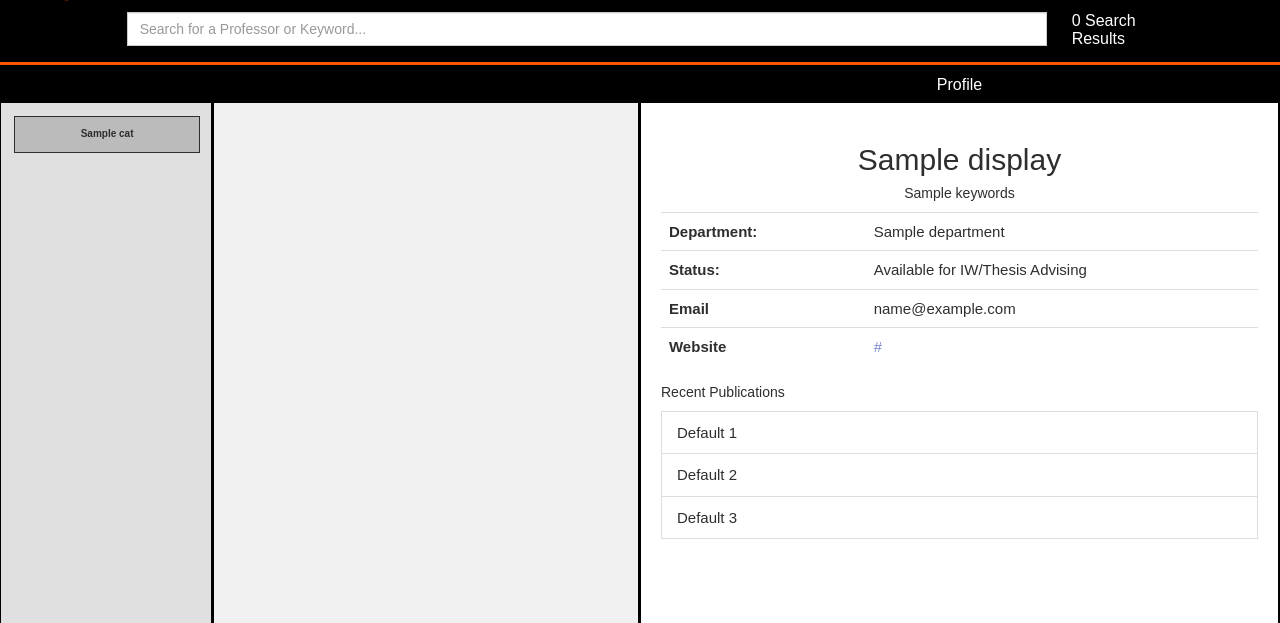
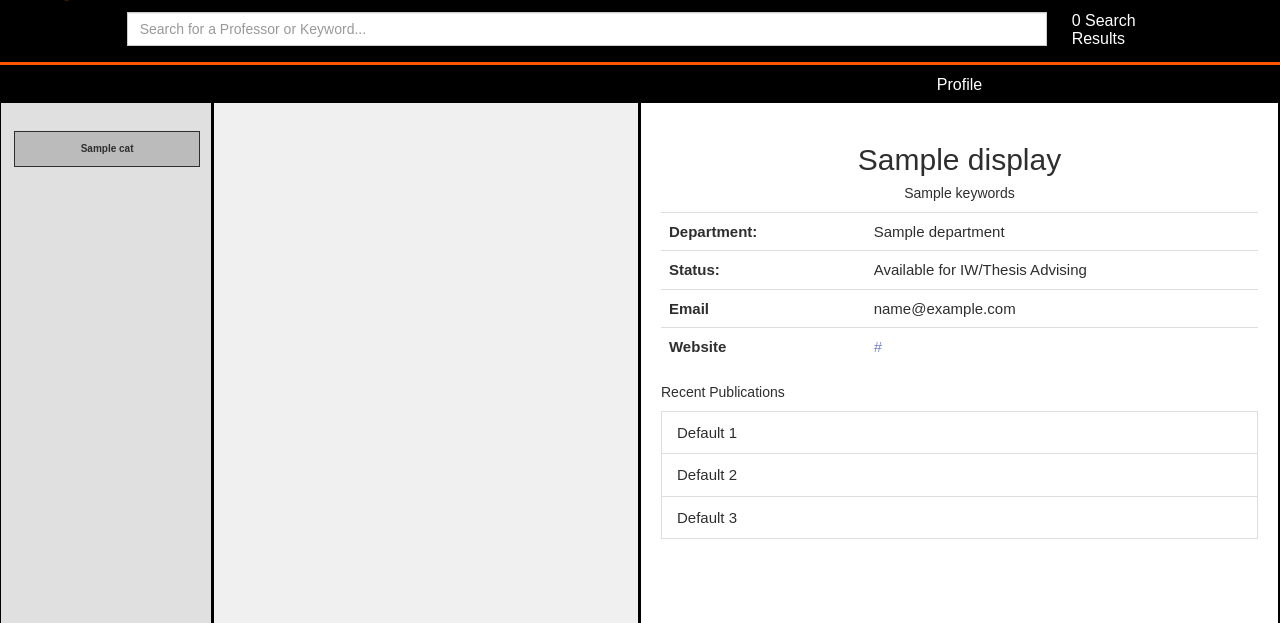
Before and after one commit to alexzhang13/TigerResearch, a Flask app: template app/templates/index.html in a window 1280 px wide. Shown: the part 62-685 px from the top of the page. Run offline with Flask 2, Linux system fonts and the light colour scheme; the template is opened without the code that fills it: most values are stand-ins (such as "Sample title", 1, 10 or a date in 2020); data that the repository does not hold is empty; style sheets or scripts are compiled from the project's sources; some libraries are stand-ins or nearby versions; some web fonts are replaced.

Commit message:
updated filters and UI

```diff
--- a/app/main/routes.py
+++ b/app/main/routes.py
@@ -110,8 +110,12 @@ def map():
 @bp.route("/livesearch", methods=["GET", "POST"])
 def live_search():
     searchbox = request.form.get("text")
+    queryString = request.form.get("qstring")
+
     query = models.Professor.query
     query = query.filter(or_(*utils.get_filters(searchbox)))
+    if queryString != "":
+        query = query.filter(or_(*utils.get_departments(queryString)))
     res = query.all()
 
     return jsonify(json_list=[i.serialize for i in res])
--- a/app/models/utils.py
+++ b/app/models/utils.py
@@ -10,7 +10,19 @@ def get_filters (text):
     for word in search_words:
         filters_list.append(models.Professor.name.ilike("%" + word + "%"))
         filters_list.append(models.Professor.keywords.ilike("%" + word + "%"))
-        filters_list.append(models.Professor.department.ilike("%" + word + "%"))
+
+    return filters_list
+
+def get_departments (text):
+    '''
+    Function for getting exact SQLAlchemy filters for departments
+    '''
+    if text == "": return None
+
+    search_words = shlex.split(text)
+    filters_list = []
+    for word in search_words:
+        filters_list.append(models.Professor.department.like(word))
 
     return filters_list
 
--- a/app/static/assets/css/filterbuttons.css
+++ b/app/static/assets/css/filterbuttons.css
@@ -233,6 +233,13 @@ a:focus {
   -moz-osx-font-smoothing: grayscale;
 }
 
+.button input {
+  opacity: 0;
+  cursor: pointer;
+  height: 0;
+  width: 0;
+}
+
 .button:focus {
   outline: none;
 }
@@ -315,6 +322,79 @@ a:focus {
 }
 
 /* Individual button styles */
+/* Filter buttons */
+.f-button {
+  border-color: #000000;
+  display: inline-block;
+  min-width: 14.55vw;
+  max-width: 14.55vw;
+  font-size: 1em;
+  margin: 0.3em;
+  padding: 1em 2em;
+  border: 1px solid;
+  background: #bbbbbb;
+  color: inherit;
+  vertical-align: middle;
+  horizontal-align: middle;
+  position: relative;
+  z-index: 1;
+  -webkit-backface-visibility: hidden;
+  -moz-osx-font-smoothing: grayscale;
+}
+
+.f-button input {
+  opacity: 0;
+  cursor: pointer;
+  height: 0;
+  width: 0;
+}
+
+.f-button:focus {
+  outline: none;
+}
+
+.f-button:hover {
+  border-color: #ff5400;
+  overflow: auto;
+  background-color: #ffb5903f;
+}
+
+.f-button label {
+  float: left;
+  width: 100%;
+  min-height: 100%;
+  height: auto !important;
+  height: 100%;
+  font-weight: normal;
+}
+
+.f-button label span {
+  text-align: center;
+  padding: 3px 0x;
+  display: block;
+}
+
+label {
+  display: inline-block;
+  max-width: 100%;
+  font-weight: normal;
+  text-align: center;
+  height: 45px !important;
+  vertical-align: middle;
+}
+
+.check {
+  opacity: 0;
+  cursor: pointer;
+  height: 0;
+  width: 0;
+}
+
+.check:checked ~ .f-button {
+  background-color: #8bcf76;
+  border-color: #2d7917;
+}
+
 /* Winona */
 .button--winona {
   overflow: hidden;
@@ -326,6 +406,10 @@ a:focus {
   transition-timing-function: cubic-bezier(0.2, 1, 0.3, 1);
 }
 
+.button--winona input:checked ~ .filter_btn {
+  background-color: #76ff769c;
+}
+
 .button--winona::after {
   font-size: 1em;
   content: attr(data-text);
@@ -342,6 +426,7 @@ a:focus {
 
 .button--winona > span {
   font-size: 1em;
+  text-align: center;
   display: block;
 }
 
--- a/app/static/assets/css/filterbuttons.scss
+++ b/app/static/assets/css/filterbuttons.scss
@@ -209,6 +209,13 @@ a:focus {
 	-moz-osx-font-smoothing: grayscale;
 }
 
+.button input {
+	opacity: 0;
+	cursor: pointer;
+	height: 0;
+	width: 0;
+}
+
 .button:focus {
 	outline: none;
 }
@@ -278,6 +285,80 @@ a:focus {
 }
 
 /* Individual button styles */
+
+/* Filter buttons */
+.f-button {
+	border-color: #000000;
+	display: inline-block;
+	min-width: 14.55vw;
+	max-width: 14.55vw;
+    font-size: 1em;
+	margin: .3em;
+	padding: 1em 2em;
+	border: 1px solid;
+	background: #bbbbbb;
+	color: inherit;
+	vertical-align: middle;
+    horizontal-align: middle;
+	position: relative;
+	z-index: 1;
+	-webkit-backface-visibility: hidden;
+	-moz-osx-font-smoothing: grayscale;
+}
+
+.f-button input {
+	opacity: 0;
+	cursor: pointer;
+	height: 0;
+	width: 0;
+}
+
+.f-button:focus {
+	outline: none;
+}
+
+.f-button:hover {
+	border-color: #ff5400;
+	overflow: auto;
+	background-color: #ffb5903f;
+}
+
+.f-button label {
+	float: left;
+	width: 100%;
+	min-height: 100%;
+	height: auto !important;
+	height: 100%;
+	font-weight: normal;
+}
+
+.f-button label span {
+	text-align: center;
+	padding: 3px 0x;
+	display: block;
+}
+
+label {
+	display: inline-block;
+	max-width: 100%;
+	font-weight: normal;
+	text-align: center;
+	height: 45px !important;
+	vertical-align: middle;
+}
+
+.check {
+	opacity: 0;
+	cursor: pointer;
+	height: 0;
+	width: 0;
+}
+
+.check:checked ~ .f-button {
+	background-color: rgb(139, 207, 118);
+	border-color:rgb(45, 121, 23);
+}
+
 
 /* Winona */
 .button--winona {
@@ -289,6 +370,11 @@ a:focus {
 	-webkit-transition-timing-function: cubic-bezier(0.2, 1, 0.3, 1);
 	transition-timing-function: cubic-bezier(0.2, 1, 0.3, 1);
 }
+
+.button--winona input:checked ~ .filter_btn {
+	background-color: #76ff769c;
+}
+
 .button--winona::after {
     font-size: 1em;
 	content: attr(data-text);
@@ -302,8 +388,10 @@ a:focus {
 	-webkit-transform: translate3d(0, 25%, 0);
 	transform: translate3d(0, 25%, 0);
 }
+
 .button--winona > span {
     font-size: 1em;
+	text-align: center;
 	display: block;
 }
 .button--winona.button--inverted {
--- a/app/static/assets/scripts/display.js
+++ b/app/static/assets/scripts/display.js
@@ -32,7 +32,7 @@ function search_click(id) {
                 "    <td><a href=\"#" + value.website + "\">" + value.website + "</a></td>" +
                 "</tr>" +
                 "</table>" +
-
+                "<hr>" +
                 "<h5 class=\"mt-2\"><span class=\"fa fa-clock-o ion-clock float-right\"></span> Recent Publications</h5>" +
                 "<ul class=\"list-group\">"
                 // publications
@@ -41,6 +41,8 @@ function search_click(id) {
                 })
 
                 data +=
+                "</ul>" +
+                "<hr>" +
                 "<h5 class=\"mt-2\"><span class=\"fa fa-clock-o ion-clock float-right\"></span> Recent Projects</h5>" +
                 "<ul class=\"list-group\">"
                 // projects
@@ -51,17 +53,18 @@ function search_click(id) {
                 data +=
                 "</ul>" +
                 // coursework
+                "<hr>" +
                 "<h5 class=\"mt-2\"><span class=\"fa fa-clock-o ion-clock float-right\"></span> Recommended Coursework </h5>" +
-                "<ul class=\"list-group\">"
+                "<ul class=\"list-group\">" +
                 "    <li class=\"list-group-item\">N/A</li>" +
                 "</ul>"
 
 
                 // related faculty
                 data +=
+                "<hr>" +
                 "<h5 class=\"mt-2\"><span class=\"fa fa-clock-o ion-clock float-right\"></span> Related Faculty </h5>" +
                 "<ul class=\"list-group\">"
-                // publications
                 value.faculty.forEach(function (element) {
                     data += "<li class=\"list-group-item\">" +
                         "<a href=\"#" + "tiger-research.herokuapp.com/professor/" + element[0] + "\">" + element[0] + "</a>" +
@@ -69,7 +72,7 @@ function search_click(id) {
                 })
 
                 data +=
-                "</ul>"
+                "</ul>" +
                 "<br> </div>"
             search_text = $("#listSearch").val();
             window.history.pushState(null, "", "/professor/" + value.netid + "?q=" + search_text);
--- a/app/templates/index.html
+++ b/app/templates/index.html
@@ -29,10 +29,12 @@
                     <div class="list-group list-group-filter" id="filterlist">
                         {% for cat in categories %}
                         {% set catvar = cat.split('  ') %}
-                        <button id="{{ catvar[0] }}" class="button button--winona button--border-thin button--round-s"
-                            data-text="Add to search" onclick="filter_click({{ catvar[0] }})">
-                            <span> <strong>{{ catvar[0] }}</strong> {{ catvar[1] }} </span>
-                        </button>
+                        <label for="{{ catvar[0] }}">
+                            <input id="{{ catvar[0] }}" type="checkbox" class="check" onclick="tick_checkbox({{ catvar[0] }})" value="0">
+                            <div class="f-button" id="btn_{{ catvar[0] }}">
+                                <span class=> <strong>{{ catvar[0] }}</strong> {{ catvar[1] }} </span>
+                            </div>
+                        </label>
                         {% endfor %}
                     </div>
                 </div>
```
Also changed, not shown: app/static/assets/files/courses.txt (+5 -5 lines), app/static/assets/scripts/search.js (+26 -11 lines), 1 other file.
